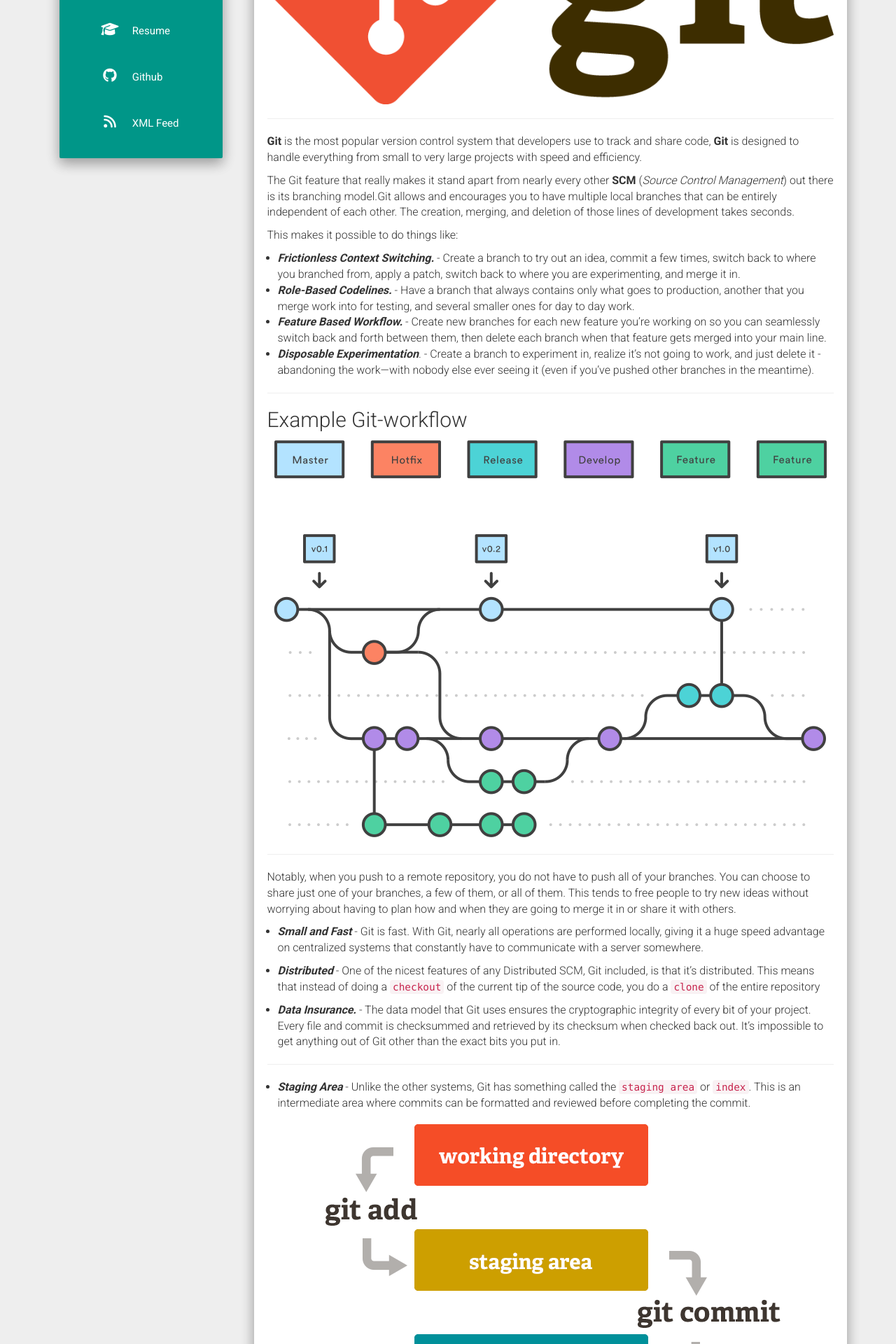
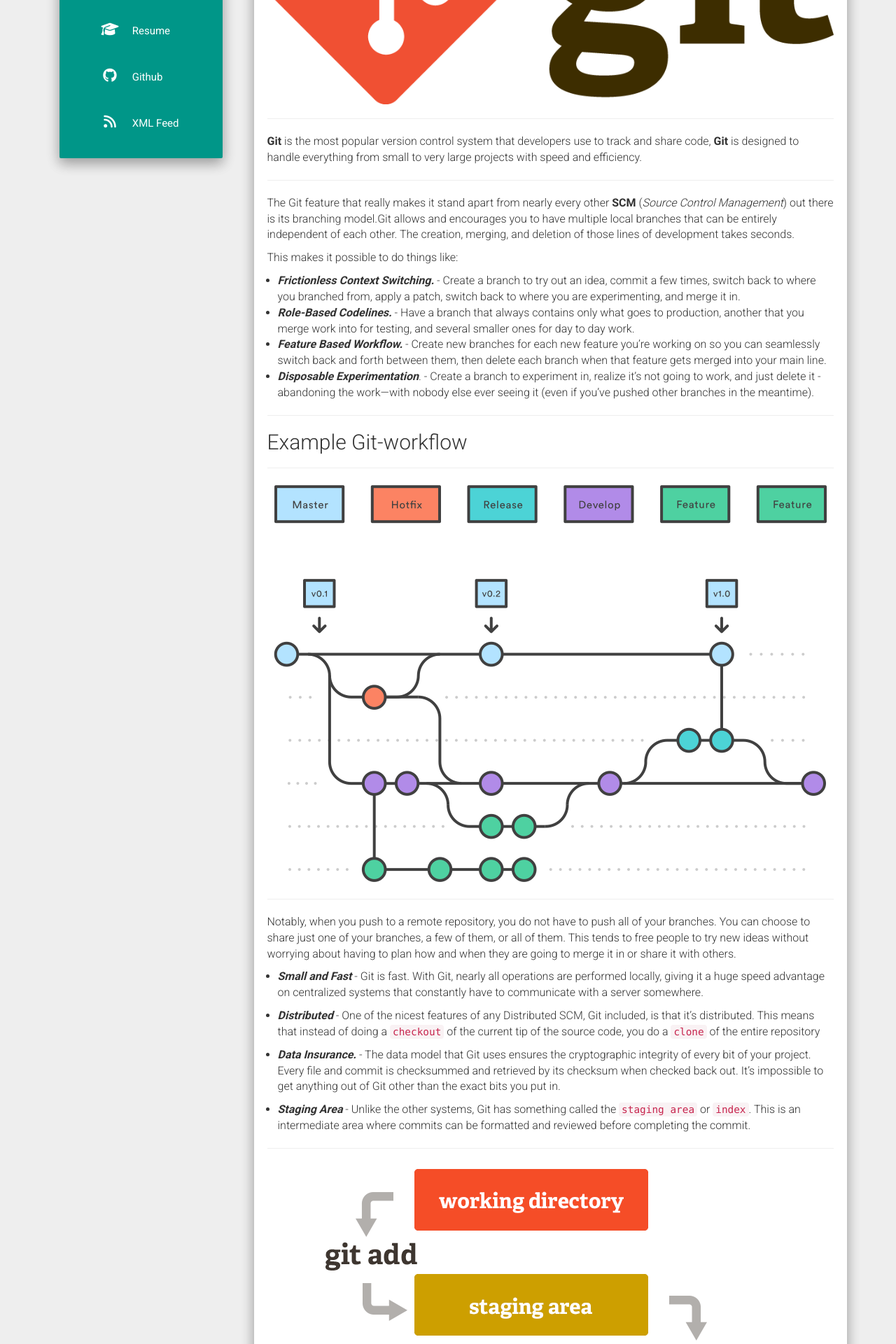
Before and after one commit to daumie/blog, a Jekyll site: the page built from _posts/2016-07-08-git.md, in a window 1280 px wide. Shown: the part 436-2356 px from the top of the page at 70% size. Built offline with Jekyll 4.4.1, drawn with Linux system fonts in a browser that asks for light colours; nearby versions of some CDN libraries; comment, search, counter and statistics services are not loaded.

```diff
--- a/_posts/2016-07-08-git.md
+++ b/_posts/2016-07-08-git.md
@@ -10,6 +10,8 @@ categories: git
 ---
 
 **Git** is the most popular version control system that developers use to track and share code, **Git** is  designed to handle everything from small to very large projects with speed and efficiency.
+
+---
 
 The Git feature that really makes it stand apart from nearly every other **SCM** (_Source Control Management_) out there is its branching model.Git allows and encourages you to have multiple local branches that can be entirely independent of each other. The creation, merging, and deletion of those lines of development takes seconds.
 
@@ -24,6 +26,8 @@ This makes it possible to do things like:
 
 ## Example Git-workflow
 
+----
+
 ![git-workflow](/assets/img/git-workflow.png){:.center-image}
 
 ---
@@ -36,9 +40,9 @@ Notably, when you push to a remote repository, you do not have to push all of yo
 
 - **_Data Insurance._** - The data model that Git uses ensures the cryptographic integrity of every bit of your project. Every file and commit is checksummed and retrieved by its checksum when checked back out. It's impossible to get anything out of Git other than the exact bits you put in.
 
+- **_Staging Area_** - Unlike the other systems, Git has something called the `staging area` or `index`. This is an intermediate area where commits can be formatted and reviewed before completing the commit.
+
 ---
-
-- **_Staging Area_** - Unlike the other systems, Git has something called the `staging area` or `index`. This is an intermediate area where commits can be formatted and reviewed before completing the commit.
 
 ![staging-area](/assets/img/staging.png){:.center-image}
 
```
